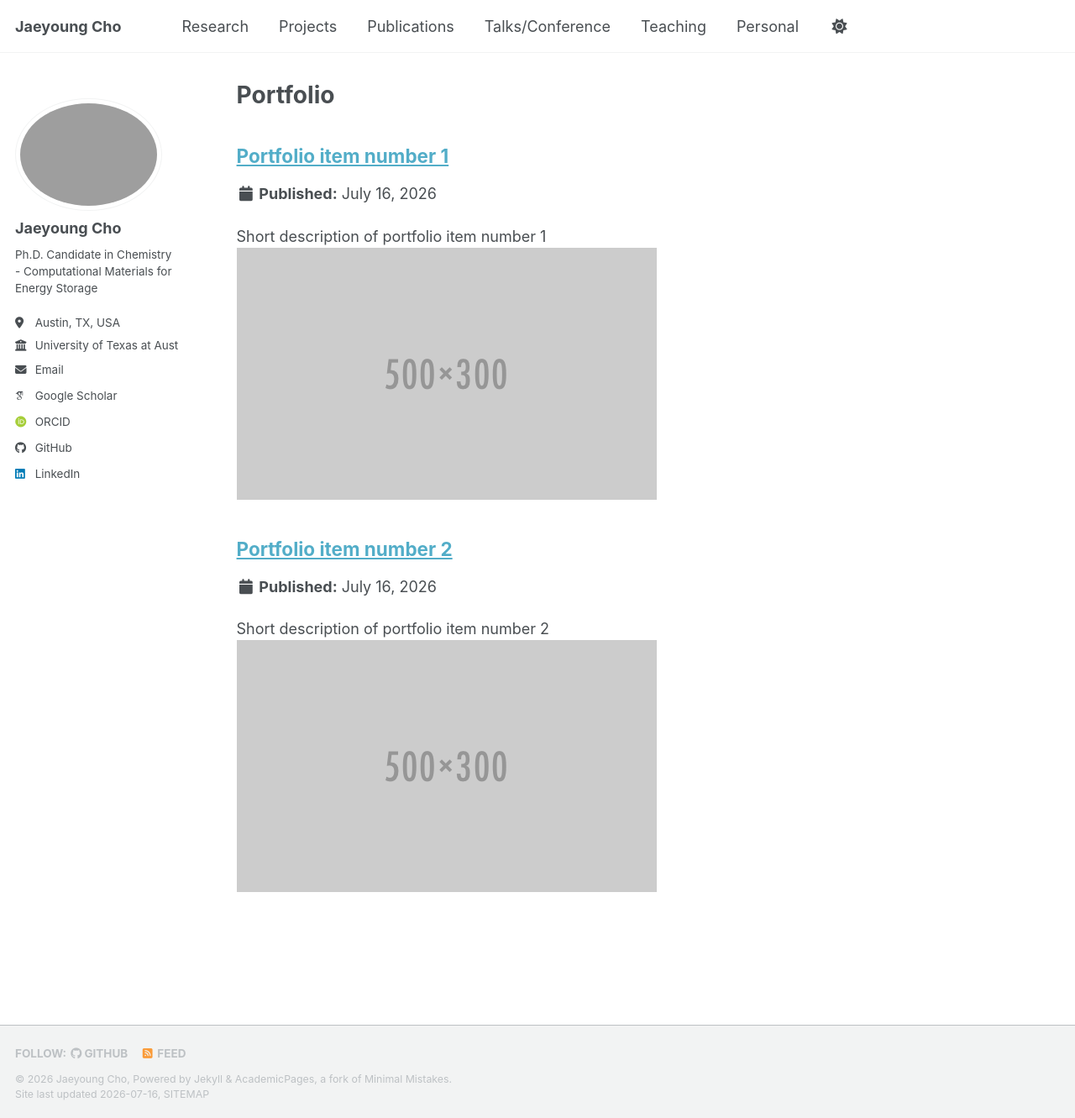
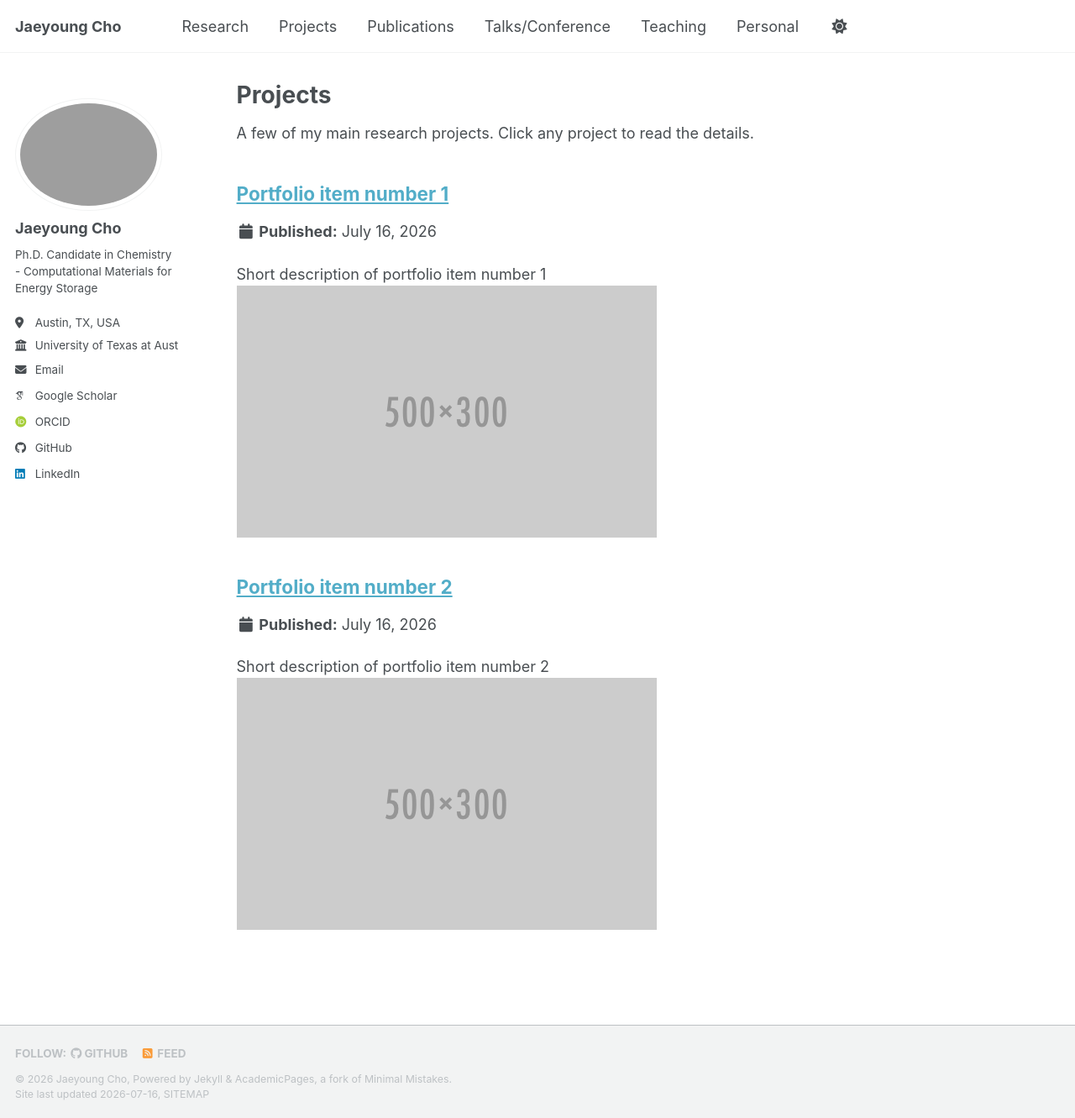
Before and after one commit to jycho5758/jycho5758.github.io, a Jekyll site: the page built from _pages/portfolio.html, in a window 1280 px wide and 1331 px high. Shown: the whole window at 84% size. Built offline with Jekyll 4.4.1, drawn with Linux system fonts in a browser that asks for light colours; some web fonts are replaced; a script bundle is joined from its source files by our own code; library files that are not in the unit come from our copies.

Commit message:
Update portfolio.html

```diff
--- a/_pages/portfolio.html
+++ b/_pages/portfolio.html
@@ -1,12 +1,13 @@
 ---
 layout: archive
-title: "Portfolio"
+title: "Projects"
 permalink: /portfolio/
 author_profile: true
 ---
 
 {% include base_path %}
 
+<p>A few of my main research projects. Click any project to read the details.</p>
 
 {% for post in site.portfolio %}
   {% include archive-single.html %}
```
